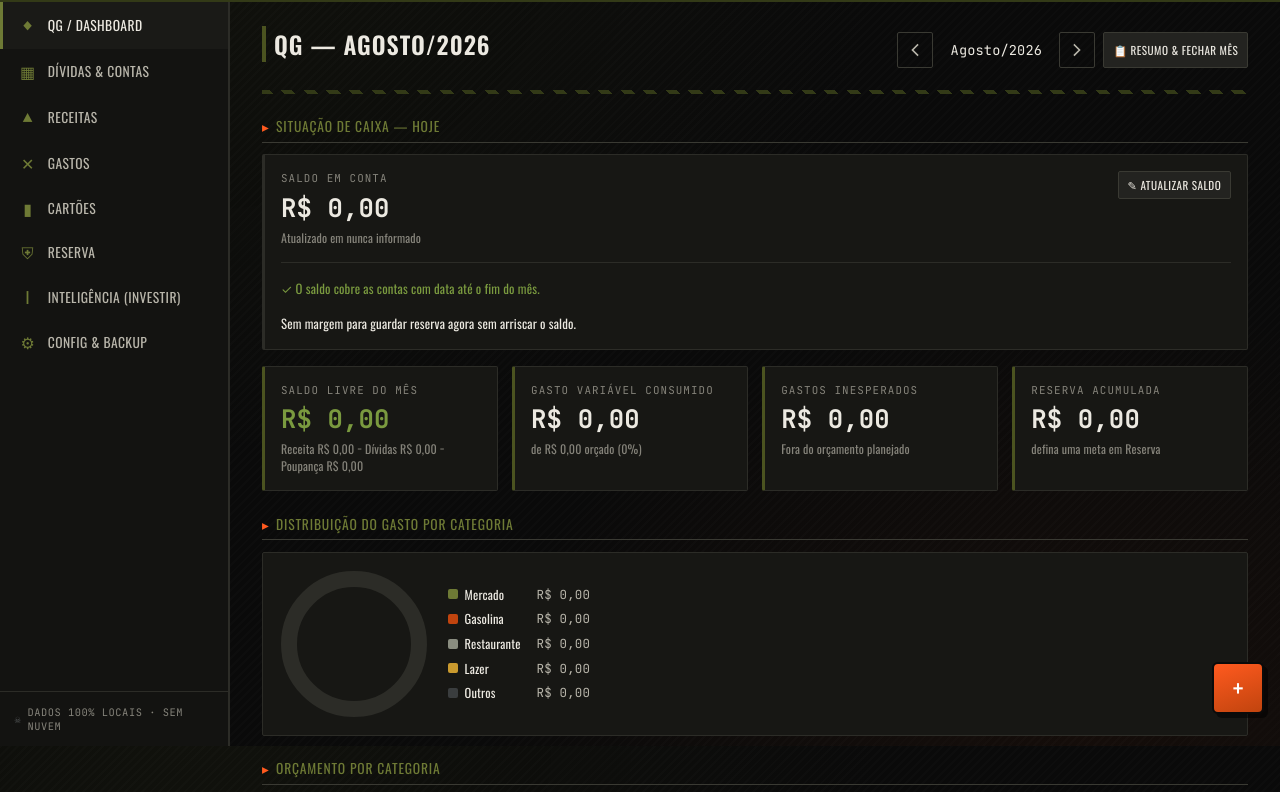
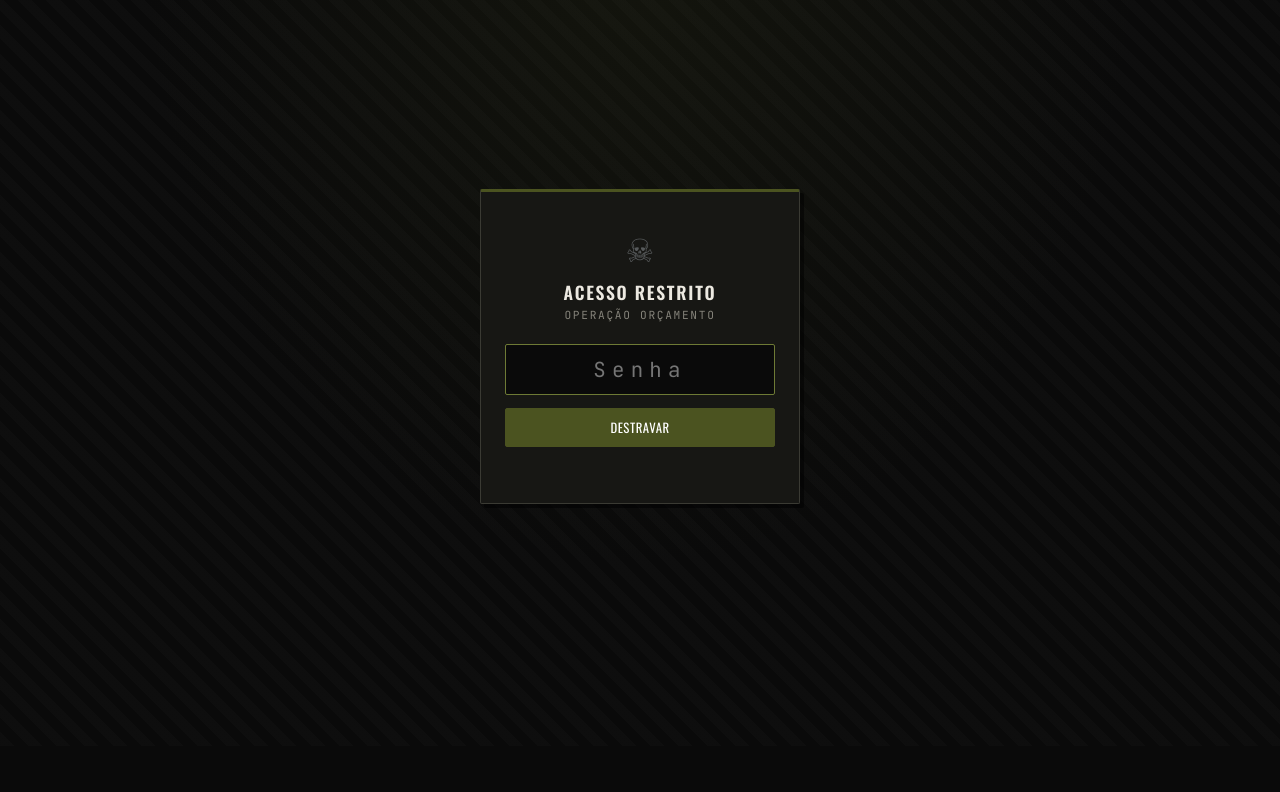
Before and after one commit to claudeatlamplast-Lucas/PESSOAL-LUCAS, a plain HTML site: page index.html in a window 1280 px wide. Shown: the part 54-846 px from the top of the page. After the commit the page ends 800 px from the top, so only its background shows below. Drawn offline with nearby package versions, Linux system fonts and the light colour scheme.

Commit message:
Adiciona trava de senha para publicação no GitHub Pages

```diff
--- a/css/style.css
+++ b/css/style.css
@@ -350,3 +350,36 @@ input, select, textarea{ font-family: var(--font-body); }
 .gap-sm{ gap:.5rem; }
 .mt-1{ margin-top:1rem; }
 .mb-0{ margin-bottom:0; }
+
+/* ---------------- gate (trava de acesso) ---------------- */
+body.gate-lock{ overflow:hidden; }
+.gate-overlay{
+  display:none; position:fixed; inset:0; z-index:500;
+  background:
+    radial-gradient(ellipse at 50% 0%, rgba(75,83,32,.15), transparent 55%),
+    repeating-linear-gradient(45deg, rgba(255,255,255,.015) 0 10px, transparent 10px 20px),
+    var(--bg-0);
+  align-items:center; justify-content:center;
+}
+.gate-overlay.open{ display:flex; }
+.gate-overlay.shake .gate-box{ animation: gate-shake .3s ease; }
+@keyframes gate-shake{
+  0%,100%{ transform:translateX(0); }
+  25%{ transform:translateX(-8px); }
+  75%{ transform:translateX(8px); }
+}
+.gate-box{
+  width:90%; max-width:320px; text-align:center;
+  background: var(--bg-card); border:1px solid var(--border-1); border-top:3px solid var(--olive);
+  border-radius: var(--radius); padding:2rem 1.5rem; box-shadow: var(--shadow-hard);
+}
+.gate-mark{ font-size:2rem; color: var(--gunmetal-light); margin-bottom:.5rem; }
+.gate-title{ font-size:1.1rem; letter-spacing:.1em; margin-bottom:.2rem; border:none; padding:0; }
+.gate-sub{ font-family:var(--font-mono); font-size:.7rem; color:var(--text-2); letter-spacing:.15em; margin:0 0 1.4rem; }
+.gate-input{
+  width:100%; background: var(--bg-0); border:1px solid var(--border-1); color: var(--text-0);
+  padding:.7rem; text-align:center; font-size:1.3rem; letter-spacing:.3em; border-radius: var(--radius);
+  margin-bottom:.8rem; font-family: var(--font-mono);
+}
+.gate-input:focus{ outline:none; border-color: var(--olive-light); }
+.gate-error{ color: var(--alert-light); font-size:.78rem; margin-top:.7rem; min-height:1em; }
--- a/index.html
+++ b/index.html
@@ -13,6 +13,18 @@
 <link rel="stylesheet" href="css/style.css">
 </head>
 <body>
+
+<!-- GATE (trava de acesso) -->
+<div id="gate-overlay" class="gate-overlay">
+  <form id="gate-form" class="gate-box">
+    <div class="gate-mark">☠</div>
+    <h1 class="gate-title">ACESSO RESTRITO</h1>
+    <p class="gate-sub">OPERAÇÃO ORÇAMENTO</p>
+    <input type="password" id="gate-input" class="gate-input" placeholder="Senha" autocomplete="off" inputmode="numeric">
+    <button type="submit" class="btn btn-primary btn-block gate-btn">Destravar</button>
+    <div id="gate-error" class="gate-error"></div>
+  </form>
+</div>
 
 <div id="app-shell">
 
@@ -98,5 +110,6 @@
 <script src="js/views/config.js"></script>
 <script src="js/fechamento.js"></script>
 <script src="js/app.js"></script>
+<script src="js/gate.js"></script>
 </body>
 </html>
--- a/js/app.js
+++ b/js/app.js
@@ -65,5 +65,3 @@ function initApp(){
   renderCurrentRoute();
   checkAutoFechamento();
 }
-
-document.addEventListener('DOMContentLoaded', initApp);
--- /dev/null
+++ b/js/gate.js
@@ -0,0 +1,53 @@
+/* =========================================================
+   gate.js — trava de acesso por senha (dissuasão, não é segurança forte:
+   é um site estático, então o hash abaixo é público no repositório)
+   ========================================================= */
+
+const GATE_HASH = 'da7f09a584544112995d23892f6e782f4958630feae7bfcce3c8a95f2b1282c3';
+const GATE_KEY = 'opOrcamento:unlocked';
+
+async function sha256Hex(str){
+  const buf = await crypto.subtle.digest('SHA-256', new TextEncoder().encode(str));
+  return Array.from(new Uint8Array(buf)).map(b=>b.toString(16).padStart(2,'0')).join('');
+}
+
+function trancarApp(){
+  localStorage.removeItem(GATE_KEY);
+  window.location.reload();
+}
+
+function abrirGate(){
+  const overlay = document.getElementById('gate-overlay');
+  const form = document.getElementById('gate-form');
+  const input = document.getElementById('gate-input');
+  const errorEl = document.getElementById('gate-error');
+
+  overlay.classList.add('open');
+  document.body.classList.add('gate-lock');
+  setTimeout(()=>input.focus(), 50);
+
+  form.addEventListener('submit', async (e)=>{
+    e.preventDefault();
+    const hash = await sha256Hex(input.value);
+    if(hash === GATE_HASH){
+      localStorage.setItem(GATE_KEY, '1');
+      overlay.classList.remove('open');
+      document.body.classList.remove('gate-lock');
+      initApp();
+    } else {
+      errorEl.textContent = 'Senha incorreta.';
+      input.value = '';
+      input.focus();
+      overlay.classList.add('shake');
+      setTimeout(()=>overlay.classList.remove('shake'), 300);
+    }
+  });
+}
+
+document.addEventListener('DOMContentLoaded', ()=>{
+  if(localStorage.getItem(GATE_KEY) === '1'){
+    initApp();
+  } else {
+    abrirGate();
+  }
+});
--- a/js/views/config.js
+++ b/js/views/config.js
@@ -78,6 +78,12 @@ function renderConfig(container){
         <input type="file" id="input-import" accept="application/json" style="display:none;">
       </div>
       <p class="hint">"Importar e Mesclar" soma novos itens sem apagar o que já está salvo — use para arquivos parciais (ex: só dívidas, só receitas). "Importar Backup" substitui tudo.</p>
+    </div>
+
+    <div class="section-title">Segurança</div>
+    <div class="panel">
+      <p class="hint">Este aparelho fica destravado até você bloquear de novo ou apagar os dados do navegador.</p>
+      <button class="btn" id="btn-bloquear">🔒 Bloquear Agora</button>
     </div>
 
     <div class="section-title">Zona de Risco</div>
@@ -176,4 +182,8 @@ function renderConfig(container){
       renderCurrentRoute();
     }
   });
+
+  container.querySelector('#btn-bloquear').addEventListener('click', ()=>{
+    trancarApp();
+  });
 }
```
